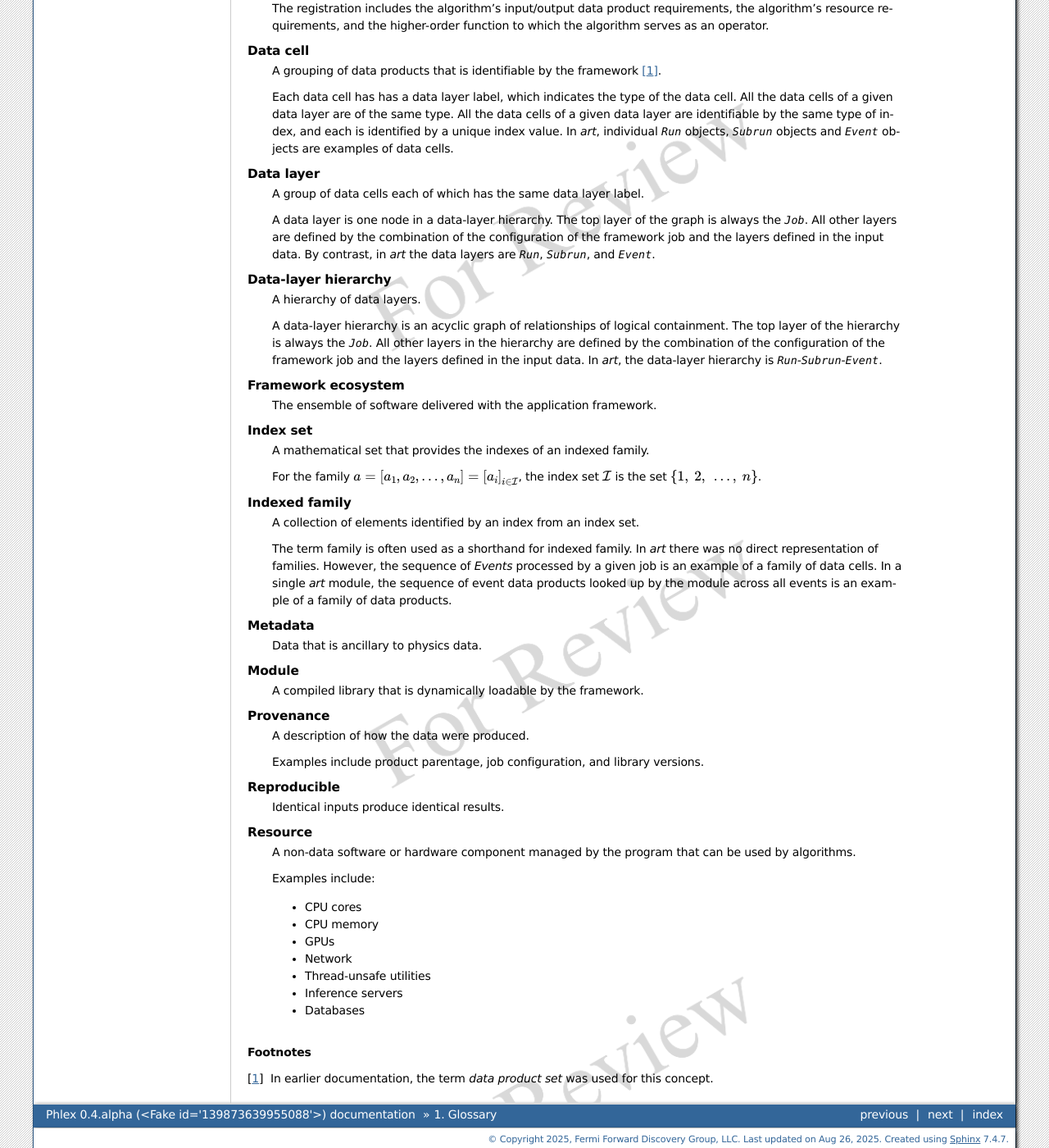
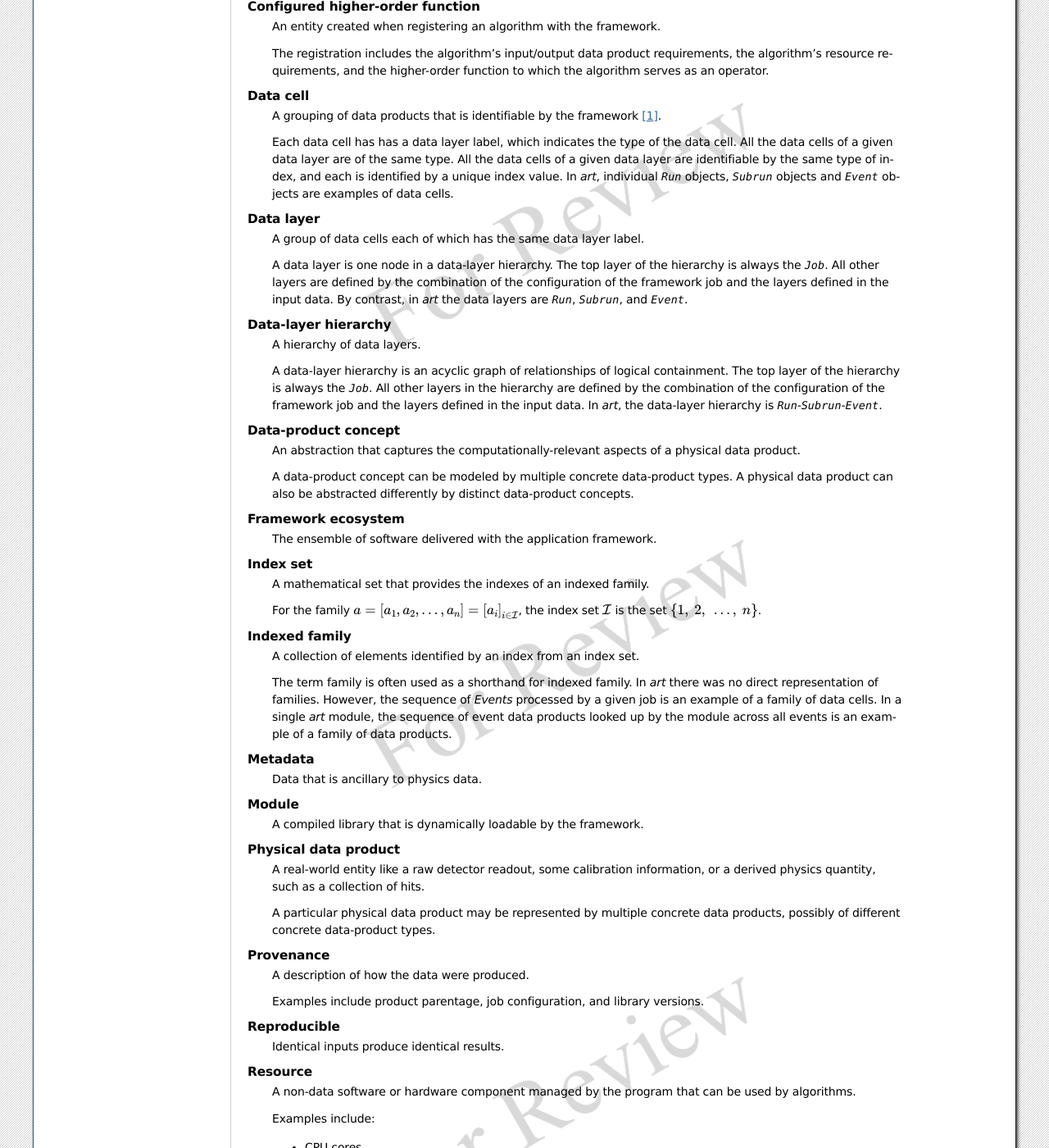
Before and after one commit to Framework-R-D/phlex-design, a Sphinx documentation site: the page built from doc/appendices/glossary.rst, in a window 1280 px wide and 1400 px high, scrolled down 552 px. Shown: the whole window at 82% size. Built offline with Sphinx 7.4.7, drawn with Linux system fonts in a browser that asks for light colours; some of the changed text lies outside the part shown.

Commit message:
Update data-product terminology and aspects

```diff
--- a/doc/appendices/glossary.rst
+++ b/doc/appendices/glossary.rst
@@ -27,7 +27,7 @@
         A group of data cells each of which has the same data layer label.
 
         A data layer is one node in a data-layer hierarchy.
-        The top layer of the graph is always the `Job`.
+        The top layer of the hierarchy is always the `Job`.
         All other layers are defined by the combination of the configuration of the framework job and the layers defined in the input data.
         By contrast, in *art* the data layers are `Run`, `Subrun`, and `Event`.
 
@@ -44,6 +44,20 @@
 
         A concrete data product is produced by an algorithm (or is recovered from storage by a provider) and can be passed as an input to other algorithms.
         Concrete data products determine the flow of execution of the graph of CHOFs configured in a framework program.
+
+    Concrete data-product type
+        The programming-language type of a concrete data product.
+
+    Data-product concept
+        An abstraction that captures the computationally-relevant aspects of a physical data product.
+
+        A data-product concept can be modeled by multiple concrete data-product types.
+        A physical data product can also be abstracted differently by distinct data-product concepts.
+
+    Physical data product
+        A real-world entity like a raw detector readout, some calibration information, or a derived physics quantity, such as a collection of hits.
+
+        A particular physical data product may be represented by multiple concrete data products, possibly of different concrete data-product types.
 
     Data cell
         A grouping of data products that is identifiable by the framework [#data-set]_.
--- a/doc/introduction.rst
+++ b/doc/introduction.rst
@@ -71,7 +71,7 @@
 The Phlex design therefore:
 
 - treats all data presented to (or created by) Phlex as immutable for the remainder of a Phlex program's execution,
-- requires recording the :term:`provenance` of every created :term:`data product` :need:`DUNE 121`, and
+- requires recording the :term:`provenance` of every created :term:`concrete data product` :need:`DUNE 121`, and
 - enables, and---to the extent possible---ensures the :term:`reproducible` creation of data products.
 
 -----------
```
Also changed, not shown: doc/ch_conceptual_design/data_organization.rst (+11 -5 lines).
